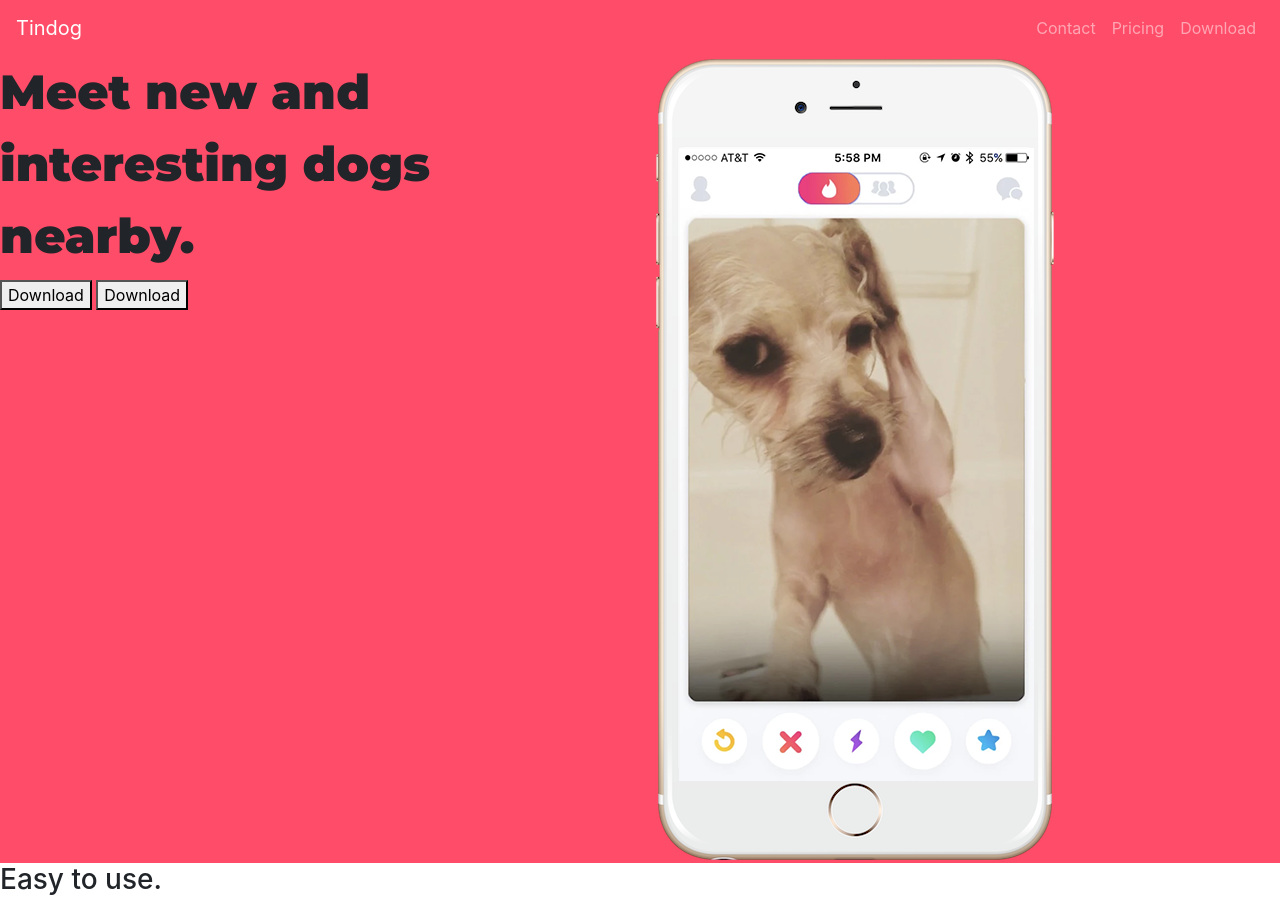
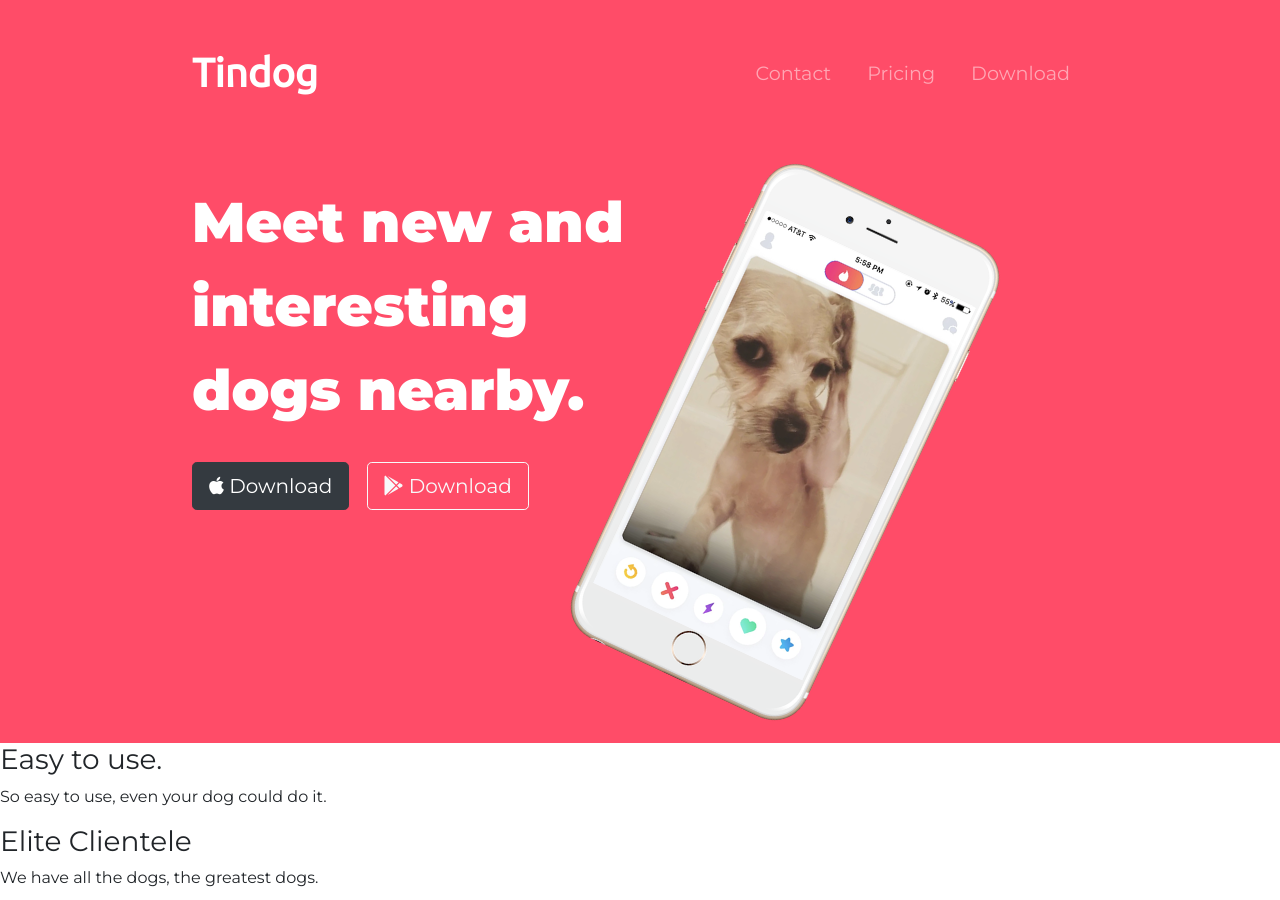
Before and after one commit to boriskamtou/tindog, a plain HTML site: page index.html in a window 1280 px wide. Shown: the top 900 px of the page. Drawn offline with nearby package versions, Linux system fonts and the light colour scheme.

Commit message:
rotate header image

```diff
--- a/css/styles.css
+++ b/css/styles.css
@@ -1,10 +1,56 @@
+body {
+    font-family: "Montserrat", sans-serif;
+}
+
 #title {
     background-color: #ff4c68;
+    color: #FFFFFF;
 }
 
 h1 {
     font-family: "Montserrat", sans-serif;
-    font-size: 3rem;
+    font-size: 3.5rem;
     font-weight: 900;
     line-height: 1.5;
 }
+
+.container-fluid {
+    padding: 3% 15%;
+}
+
+
+/*  Navigation bar */
+
+.navbar {
+    padding: 0 0 4.5rem;
+}
+
+.navbar-brand {
+    font-family: 'Ubuntu', sans-serif;
+    font-size: 2.5rem;
+    font-weight: bold;
+}
+
+.nav-item {
+    padding: 0 10px;
+}
+
+.nav-link {
+    font-size: 1.2rem;
+    font-family: 'Montserrat', sans-serif;
+}
+
+
+/* Downloads buttons */
+
+.download-button {
+    margin: 5% 3% 5% 0;
+}
+
+
+/* Title image */
+
+.title-image {
+    width: 60%;
+    transform: rotate(25deg);
+}
--- a/index.html
+++ b/index.html
@@ -7,12 +7,14 @@
 
     <title>TinDog</title>
 
+
+
+    <!-- Bootstrap CSS -->
+    <link rel="stylesheet" href="https://stackpath.bootstrapcdn.com/bootstrap/4.1.3/css/bootstrap.min.css" integrity="sha384-MCw98/SFnGE8fJT3GXwEOngsV7Zt27NXFoaoApmYm81iuXoPkFOJwJ8ERdknLPMO" crossorigin="anonymous">
     <!-- Google fonts -->
     <link href="https://fonts.googleapis.com/css?family=Montserrat:100,400,900|Ubuntu&display=swap" rel="stylesheet">
-
-  <!-- Bootstrap CSS -->
-  <link rel="stylesheet" href="https://maxcdn.bootstrapcdn.com/bootstrap/4.0.0/css/bootstrap.min.css"
-    integrity="sha384-Gn5384xqQ1aoWXA+058RXPxPg6fy4IWvTNh0E263XmFcJlSAwiGgFAW/dAiS6JXm" crossorigin="anonymous">
+    <!-- Fonts Awesome -->
+    <script src="https://kit.fontawesome.com/a24eafc32c.js" crossorigin="anonymous"></script>
 
     <!-- Style css -->
     <link rel="stylesheet" href="css/styles.css">
@@ -21,13 +23,11 @@
 <body>
 
     <section id="title">
-
+        <div class="container-fluid">
             <!-- Nav Bar -->
-
             <nav class="navbar navbar-expand-lg navbar-dark">
                 <a class="navbar-brand" href="">Tindog</a>
-      <button class="navbar-toggler" type="button" data-toggle="collapse" data-target="#navbarSupportedContent"
-        aria-controls="navbarSupportedContent" aria-expanded="false" aria-label="Toggle navigation">
+                <button class="navbar-toggler" type="button" data-toggle="collapse" data-target="#navbarSupportedContent" aria-controls="navbarSupportedContent" aria-expanded="false" aria-label="Toggle navigation">
           <span class="navbar-toggler-icon"></span>
         </button>
                 <div class="collapse navbar-collapse" id="navbarSupportedContent">
@@ -38,23 +38,18 @@
                     </ul>
                 </div>
             </nav>
-
-
             <!-- Title -->
-
             <div class="row">
                 <div class="col-lg-6">
                     <h1>Meet new and interesting dogs nearby.</h1>
-        <button type="button">Download</button>
-        <button type="button">Download</button>
+                    <button class="btn btn-dark btn-lg download-button" type="button"><i class="fab fa-apple"></i> Download</button>
+                    <button class="btn btn-outline-light btn-lg download-button" type="button"><i class="fab fa-google-play"></i>
+            Download</button>
                 </div>
                 <div class="col-lg-6">
-        <img src="images/iphone6.png" alt="iphone-mockup">
+                    <img class="title-image" src="images/iphone6.png" alt="iphone-mockup">
                 </div>
             </div>
-
-
-
     </section>
 
 
@@ -70,6 +65,9 @@
 
         <h3>Guaranteed to work.</h3>
         <p>Find the love of your dog's life or your money back.</p>
+
+        </div>
+
 
     </section>
 
@@ -158,15 +156,9 @@
 
     <!-- Optional JavaScript -->
     <!-- jQuery first, then Popper.js, then Bootstrap JS -->
-  <script src="https://code.jquery.com/jquery-3.4.1.slim.min.js"
-    integrity="sha384-J6qa4849blE2+poT4WnyKhv5vZF5SrPo0iEjwBvKU7imGFAV0wwj1yYfoRSJoZ+n"
-    crossorigin="anonymous"></script>
-  <script src="https://cdn.jsdelivr.net/npm/popper.js@1.16.0/dist/umd/popper.min.js"
-    integrity="sha384-Q6E9RHvbIyZFJoft+2mJbHaEWldlvI9IOYy5n3zV9zzTtmI3UksdQRVvoxMfooAo"
-    crossorigin="anonymous"></script>
-  <script src="https://stackpath.bootstrapcdn.com/bootstrap/4.4.1/js/bootstrap.min.js"
-    integrity="sha384-wfSDF2E50Y2D1uUdj0O3uMBJnjuUD4Ih7YwaYd1iqfktj0Uod8GCExl3Og8ifwB6"
-    crossorigin="anonymous"></script>
+    <script src="https://code.jquery.com/jquery-3.3.1.slim.min.js" integrity="sha384-q8i/X+965DzO0rT7abK41JStQIAqVgRVzpbzo5smXKp4YfRvH+8abtTE1Pi6jizo" crossorigin="anonymous"></script>
+    <script src="https://cdnjs.cloudflare.com/ajax/libs/popper.js/1.14.3/umd/popper.min.js" integrity="sha384-ZMP7rVo3mIykV+2+9J3UJ46jBk0WLaUAdn689aCwoqbBJiSnjAK/l8WvCWPIPm49" crossorigin="anonymous"></script>
+    <script src="https://stackpath.bootstrapcdn.com/bootstrap/4.1.3/js/bootstrap.min.js" integrity="sha384-ChfqqxuZUCnJSK3+MXmPNIyE6ZbWh2IMqE241rYiqJxyMiZ6OW/JmZQ5stwEULTy" crossorigin="anonymous"></script>
 </body>
 
 </html>
```
Lines whose indentation alone changed are shown as unchanged.
